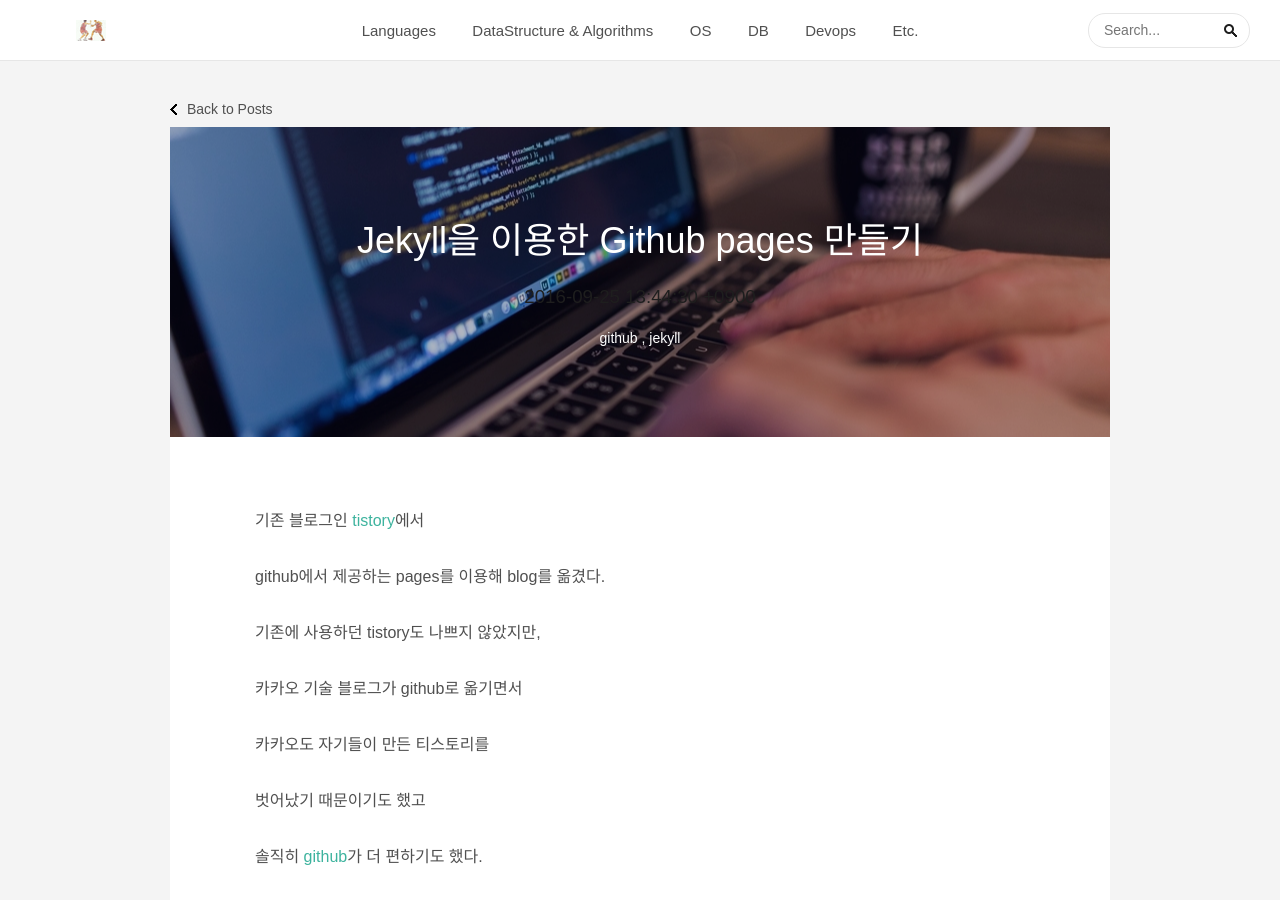
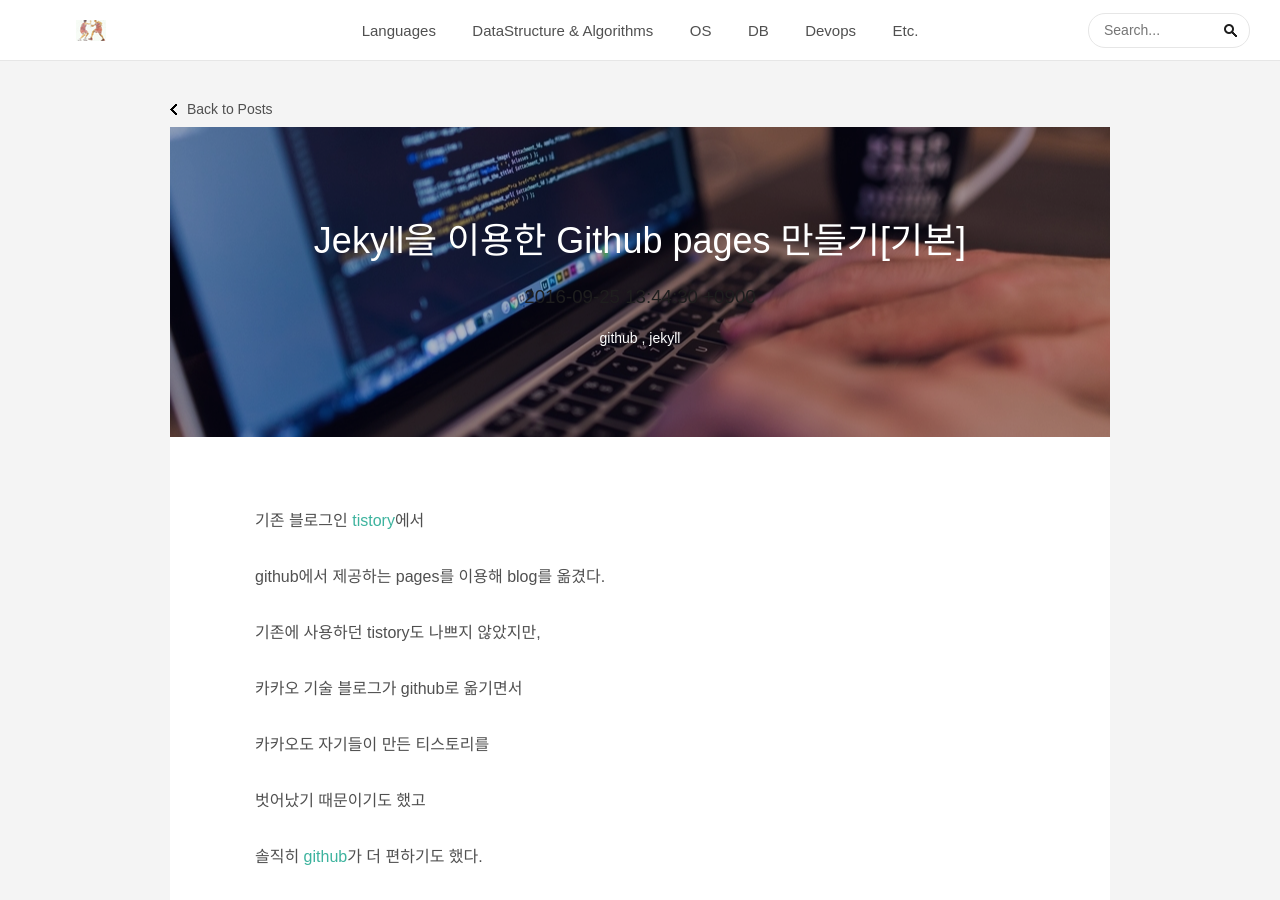
Before and after one commit to loustler/loustler.github.io, a Jekyll site: the page built from _posts/2016-09-25-Jekyll을 이용한 Github pages 생성 기본.md, in a window 1280 px wide and 900 px high. Built offline with Jekyll 4.4.1, drawn with Linux system fonts in a browser that asks for light colours.

Commit message:
post: 문구 수정

```diff
--- a/_posts/2016-09-25-Jekyll을 이용한 Github pages 생성.md
+++ b/_posts/2016-09-25-Jekyll을 이용한 Github pages 생성 기본.md
@@ -1,6 +1,6 @@
 ---
 layout: post
-title:  "Jekyll을 이용한 Github pages 만들기"
+title:  "Jekyll을 이용한 Github pages 만들기[기본]"
 date:   2016-09-25 13:44:30 +0900
 category: etc
 tags: [github, jekyll]
@@ -178,4 +178,4 @@ image: '' # 블로그 기본 이미지
 
 그 외는 바로바로 반영해준다.
 
-이상 `jekyll`을 통한 github pages 기본 구성하기를 마친다.
+이상 [jekyll](https://jekyllrb.com)을 통한 github pages 기본 구성하기를 마친다.
```
